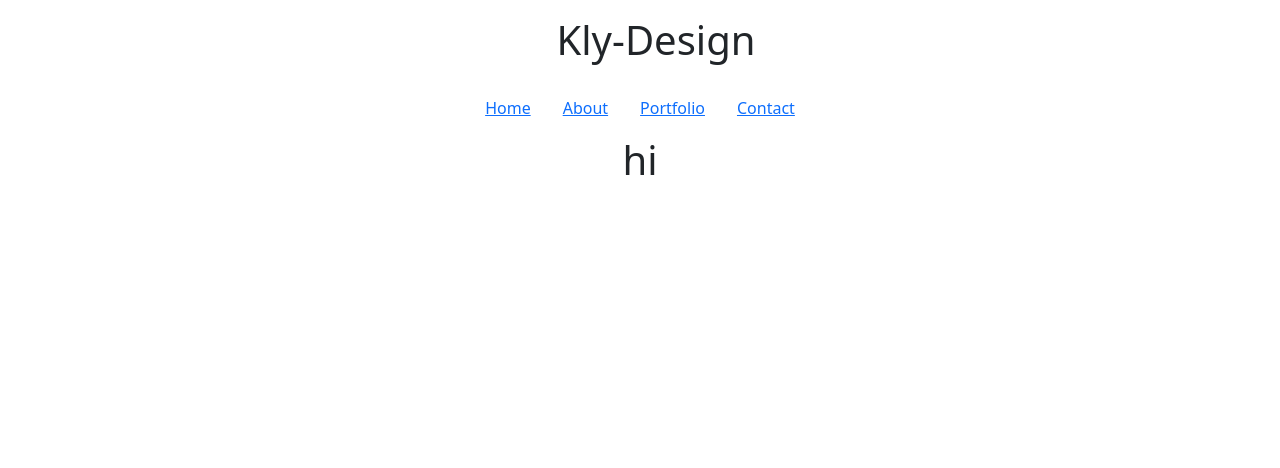
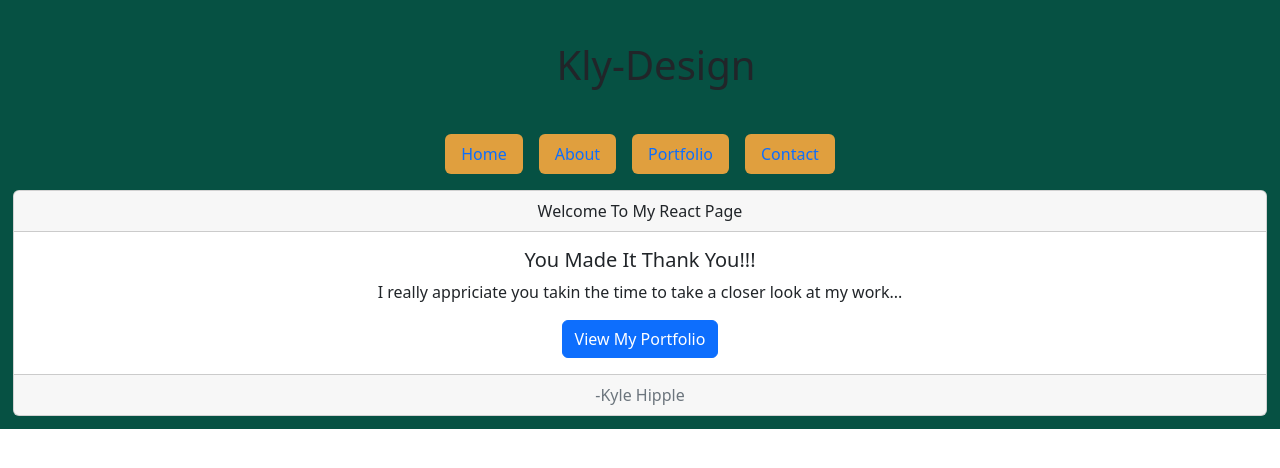
Before and after one commit to emerald-typed/Module20-ReactPortfolio, a React (Create React App) app: page / in a window 1280 px wide. Shown: the top 468 px of the page. Built offline with nearby package versions, Linux system fonts and the light colour scheme.

Commit message:
Sick Buttoms Working conditionally

```diff
--- a/src/App.css
+++ b/src/App.css
@@ -1,3 +1,21 @@
+/* CSS HEX */
+/* --brunswick-green: #065143ff;
+--platinum: #dee5e5ff;
+--chocolate-cosmos: #4c191bff;
+--celtic-blue: #276fbfff;
+--hunyadi-yellow: #e09f3eff; */
+.button{
+  background-color: #e09f3eff;
+  color: #065143ff;
+}
+.hideLink{
+  color: #065143ff;
+  text-decoration: none;
+}
+.bg-green{
+  padding: 1%;
+  background-color: #065143ff;
+}
 .App {
   text-align: center;
 }
@@ -14,7 +32,7 @@
 }
 
 .App-header {
-  background-color: #282c34;
+  background-color: #dee5e5ff;
   min-height: 100vh;
   display: flex;
   flex-direction: column;
@@ -25,7 +43,7 @@
 }
 
 .App-link {
-  color: #61dafb;
+  color: #dee5e5ff;
 }
 
 @keyframes App-logo-spin {
--- a/src/App.js
+++ b/src/App.js
@@ -1,14 +1,14 @@
 import './App.css';
 import 'bootstrap/dist/css/bootstrap.min.css';
-import logo from './logo.svg';
+import Home from './components/pages/Home'
 import NavBar from './components/Nav.js';
 import { Route , Routes} from 'react-router-dom';
 function App() {
   return (
-    <div className="App">
+    <div className="App bg-green">
     <header>
       <div className='row mx-auto' height-max={70} >
-        <h1 className='m-3'>
+        <h1 className='bg-green m-3'>
           Kly-Design</h1>
       </div>
     </header>
@@ -16,7 +16,7 @@ function App() {
       <NavBar />
         <div>
           <Routes>
-            <Route path='/' element={<h1>hi</h1>} />
+            <Route path='/' element={<Home/>} />
             <Route path='/About' element={<h1>Cool Line fill with react bootstrap later</h1>} />
             <Route path='/Portfolio' element={<h1>Porty</h1>} />
             <Route path='/Contact' element={<h1>Cont</h1>} />
--- a/src/components/Nav.js
+++ b/src/components/Nav.js
@@ -1,8 +1,8 @@
-import Tab from 'react-bootstrap/Tab';
-import Tabs from 'react-bootstrap/Tabs';
+// import Tab from 'react-bootstrap/Tab';
+// import Tabs from 'react-bootstrap/Tabs';
 // // import logo from '../logo.svg';
 import Nav from 'react-bootstrap/Nav';
-import { Link } from 'react-router-dom';
+import "../App.css"
 
 
 function NavBar() {
@@ -24,22 +24,7 @@ function NavBar() {
         <Nav.Link to="/Contact">Contact Me</Nav.Link>
       </Nav.Item>
     </Nav> */}
-
-
-      <Nav className="m-2 justify-content-center" variant="pills" defaultActiveKey="/home">
-        <Nav.Item>
-          <Nav.Link eventKey="link-0" title='HomeButton' ><Link to="/">Home</Link></Nav.Link>
-        </Nav.Item>
-        <Nav.Item>
-          <Nav.Link eventKey="link-1" title='About' ><Link to="/About">About</Link></Nav.Link>
-        </Nav.Item>
-        <Nav.Item>
-          <Nav.Link eventKey="link-2" title='Port' ><Link to="/Portfolio">Portfolio</Link></Nav.Link>
-        </Nav.Item>
-        <Nav.Item>
-          <Nav.Link eventKey="link-3 " title='Contact' ><Link to="/Contact">Contact</Link></Nav.Link>
-        </Nav.Item>
-        {/* <Tab eventKey="link-1" title='About Me'> <Link to="/About">About</Link></Tab> */}
+            {/* <Tab eventKey="link-1" title='About Me'> <Link to="/About">About</Link></Tab> */}
 
         {/* <Link to ="Portofolio">
          <Tab eventKey="link-2" title='Portfolio'>Portfolio</Tab>
@@ -47,23 +32,26 @@ function NavBar() {
         <Link to="Contact">
          <Tab eventKey="link-3" title='Contact Me'>Contact Me</Tab>
         </Link> */}
+
+
+      <Nav className="m-2 justify-content-center" variant="pills" defaultActiveKey="/home">
+        <Nav.Item className="button rounded m-2">
+          <Nav.Link href="/"eventKey="link-0" title='HomeButton' >Home</Nav.Link>
+        </Nav.Item>
+        <Nav.Item className="button rounded m-2">
+          <Nav.Link href="About "eventKey="link-1" title='About'>About</Nav.Link>
+        </Nav.Item>
+        <Nav.Item className="button rounded m-2">
+          <Nav.Link href="Portfolio" eventKey="link-2" title='Port'>Portfolio</Nav.Link>
+        </Nav.Item>
+        <Nav.Item className="button rounded m-2">
+          <Nav.Link href="Contact" eventKey="link-3" title='Contact' >Contact</Nav.Link>
+        </Nav.Item>
+
       </Nav>
 
     </>
   );
 }
 
-// function useCustomLink ({to , children, ...props}){
-//   const resolvedPath = useResolvedPath(to);
-//   const isActive = useMatch({path : resolvedPath.pathname, end:true });
-//   return (
-//     <Nav.Item className={isActive ? "active" : "" }>
-//       <Link to={to} {...props}>
-//       {children}
-//       </Link>
-//     </Nav.Item>
-//   )
-// }
-
-//https://www.youtube.com/watch?v=SLfhMt5OUPI link for help
 export default NavBar;
--- a/src/components/pages/Home.js
+++ b/src/components/pages/Home.js
@@ -1 +1,22 @@
-import '../App.css';
+import '../../App.css';
+
+import Button from 'react-bootstrap/Button';
+import Card from 'react-bootstrap/Card';
+
+function Welcome() {
+  return (
+    <Card className="text-center">
+      <Card.Header>Welcome To My React Page</Card.Header>
+      <Card.Body>
+        <Card.Title>You Made It Thank You!!!</Card.Title>
+        <Card.Text>
+            I really appriciate you takin the time to take a closer look at my work...
+        </Card.Text>
+        <Button href="/Portfolio"variant="primary">View My Portfolio</Button>
+      </Card.Body>
+      <Card.Footer className="text-muted">-Kyle Hipple</Card.Footer>
+    </Card>
+  );
+}
+
+export default Welcome;
```
